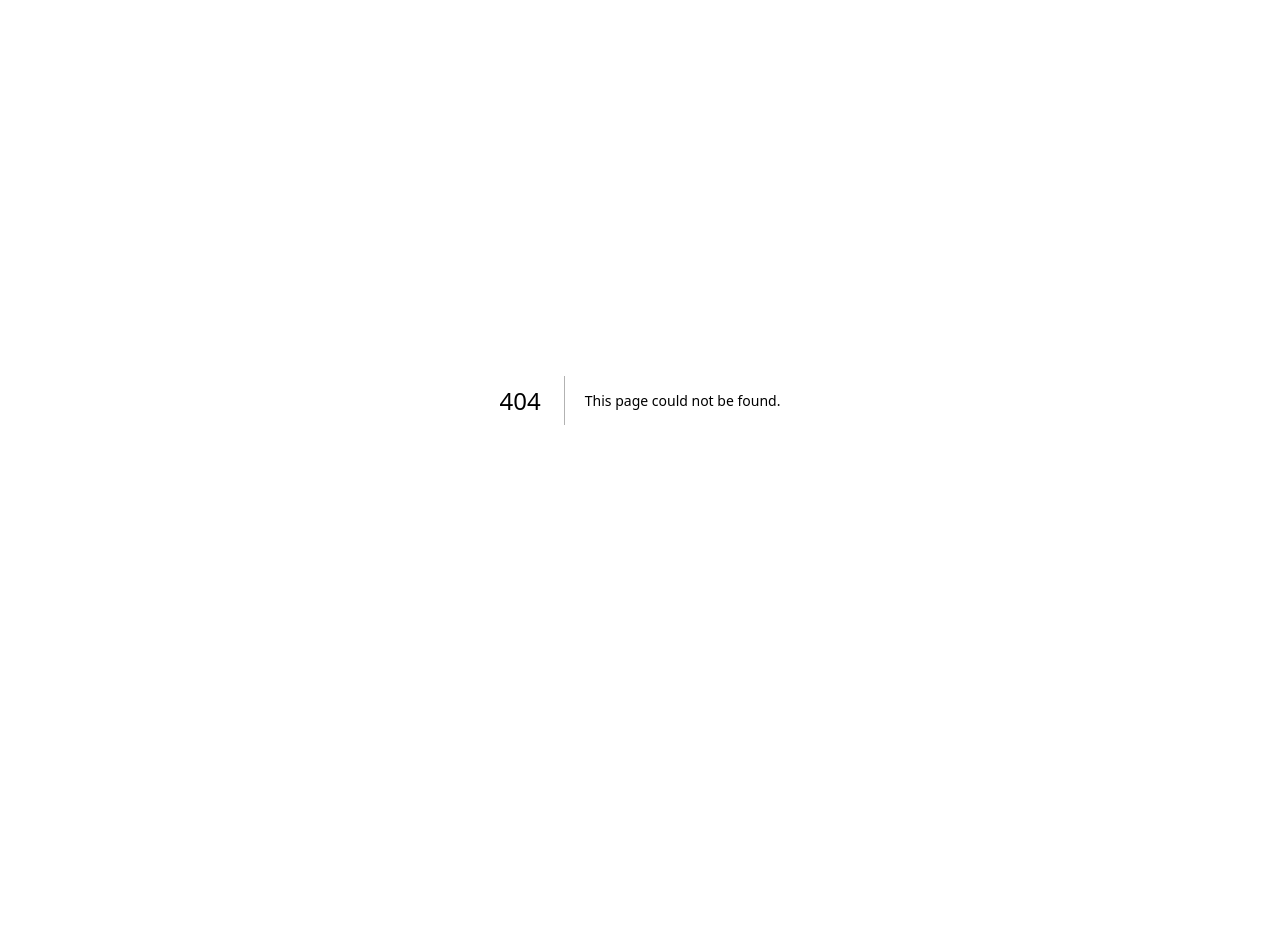
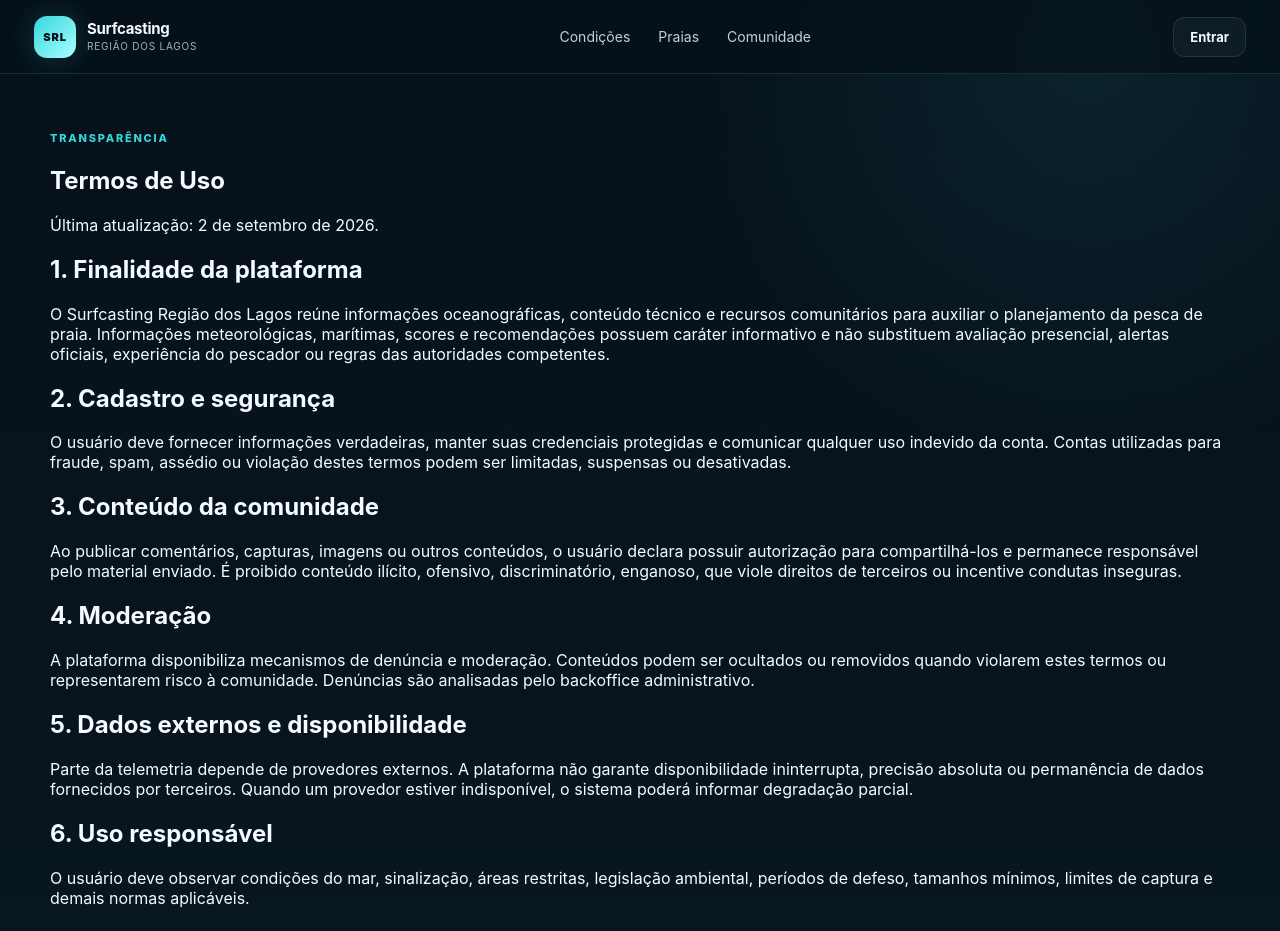
Before and after one commit to richaferreira/SITE-Surfcasting-, a Next.js app in the folder frontend/: page /termos in a window 1280 px wide. Before the commit this address had no page. Shown: the top 931 px of the page. Before the commit the page ends 800 px from the top, so only its background shows below. Built offline with nearby package versions, Linux system fonts and the light colour scheme; no server answers.

Commit message:
feat: adiciona termos de uso

```diff
--- /dev/null
+++ b/frontend/app/termos/page.tsx
@@ -0,0 +1,33 @@
+import SiteHeader from "../../components/SiteHeader";
+
+export const metadata = {
+  title: "Termos de Uso | Surfcasting Região dos Lagos",
+  description: "Termos de uso da plataforma Surfcasting Região dos Lagos.",
+};
+
+export default function TermsPage() {
+  return (
+    <main>
+      <SiteHeader />
+      <article className="pageShell legalPage">
+        <span className="eyebrow">Transparência</span>
+        <h1>Termos de Uso</h1>
+        <p>Última atualização: 2 de setembro de 2026.</p>
+        <h2>1. Finalidade da plataforma</h2>
+        <p>O Surfcasting Região dos Lagos reúne informações oceanográficas, conteúdo técnico e recursos comunitários para auxiliar o planejamento da pesca de praia. Informações meteorológicas, marítimas, scores e recomendações possuem caráter informativo e não substituem avaliação presencial, alertas oficiais, experiência do pescador ou regras das autoridades competentes.</p>
+        <h2>2. Cadastro e segurança</h2>
+        <p>O usuário deve fornecer informações verdadeiras, manter suas credenciais protegidas e comunicar qualquer uso indevido da conta. Contas utilizadas para fraude, spam, assédio ou violação destes termos podem ser limitadas, suspensas ou desativadas.</p>
+        <h2>3. Conteúdo da comunidade</h2>
+        <p>Ao publicar comentários, capturas, imagens ou outros conteúdos, o usuário declara possuir autorização para compartilhá-los e permanece responsável pelo material enviado. É proibido conteúdo ilícito, ofensivo, discriminatório, enganoso, que viole direitos de terceiros ou incentive condutas inseguras.</p>
+        <h2>4. Moderação</h2>
+        <p>A plataforma disponibiliza mecanismos de denúncia e moderação. Conteúdos podem ser ocultados ou removidos quando violarem estes termos ou representarem risco à comunidade. Denúncias são analisadas pelo backoffice administrativo.</p>
+        <h2>5. Dados externos e disponibilidade</h2>
+        <p>Parte da telemetria depende de provedores externos. A plataforma não garante disponibilidade ininterrupta, precisão absoluta ou permanência de dados fornecidos por terceiros. Quando um provedor estiver indisponível, o sistema poderá informar degradação parcial.</p>
+        <h2>6. Uso responsável</h2>
+        <p>O usuário deve observar condições do mar, sinalização, áreas restritas, legislação ambiental, períodos de defeso, tamanhos mínimos, limites de captura e demais normas aplicáveis.</p>
+        <h2>7. Alterações</h2>
+        <p>Estes termos podem ser atualizados para refletir mudanças legais, técnicas ou funcionais. Alterações relevantes serão comunicadas na própria plataforma.</p>
+      </article>
+    </main>
+  );
+}
```
